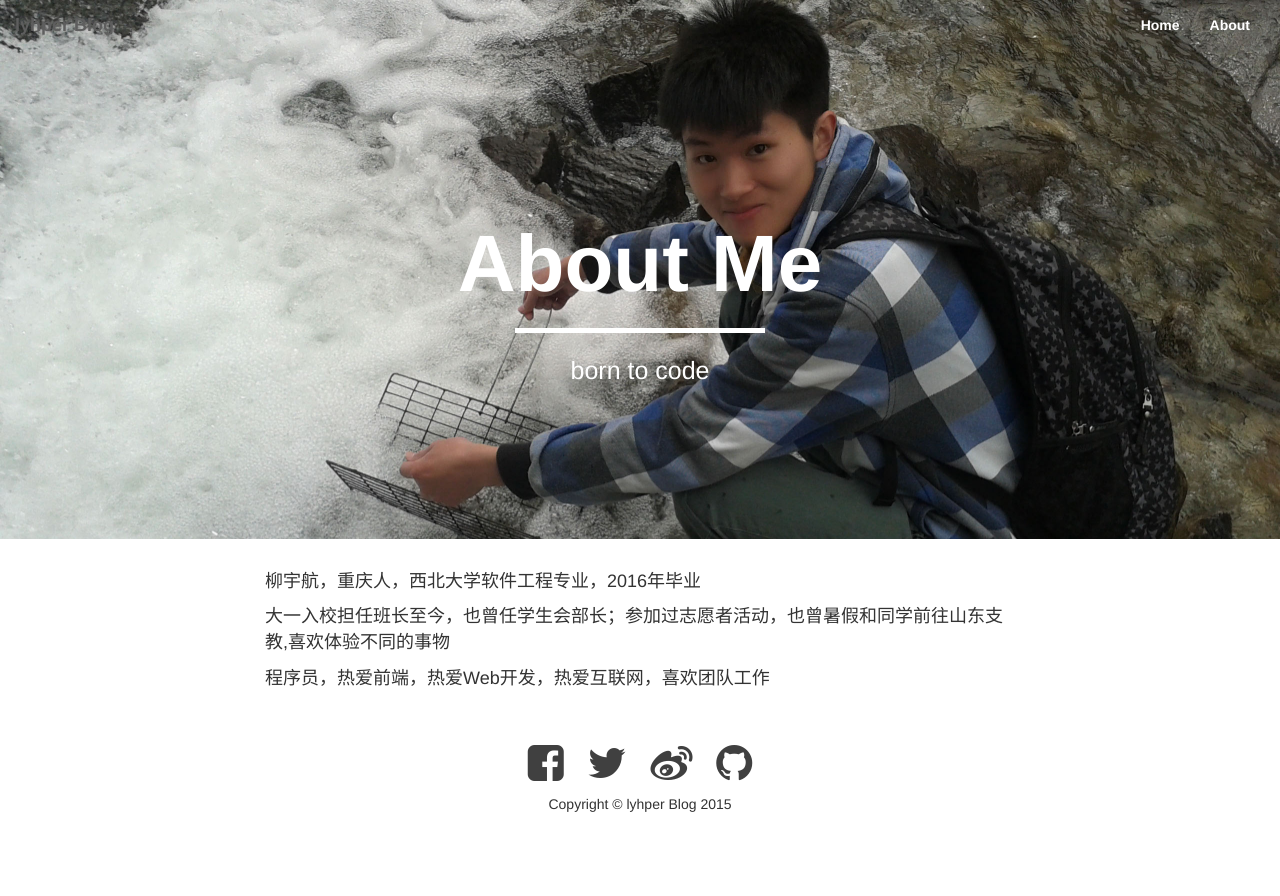
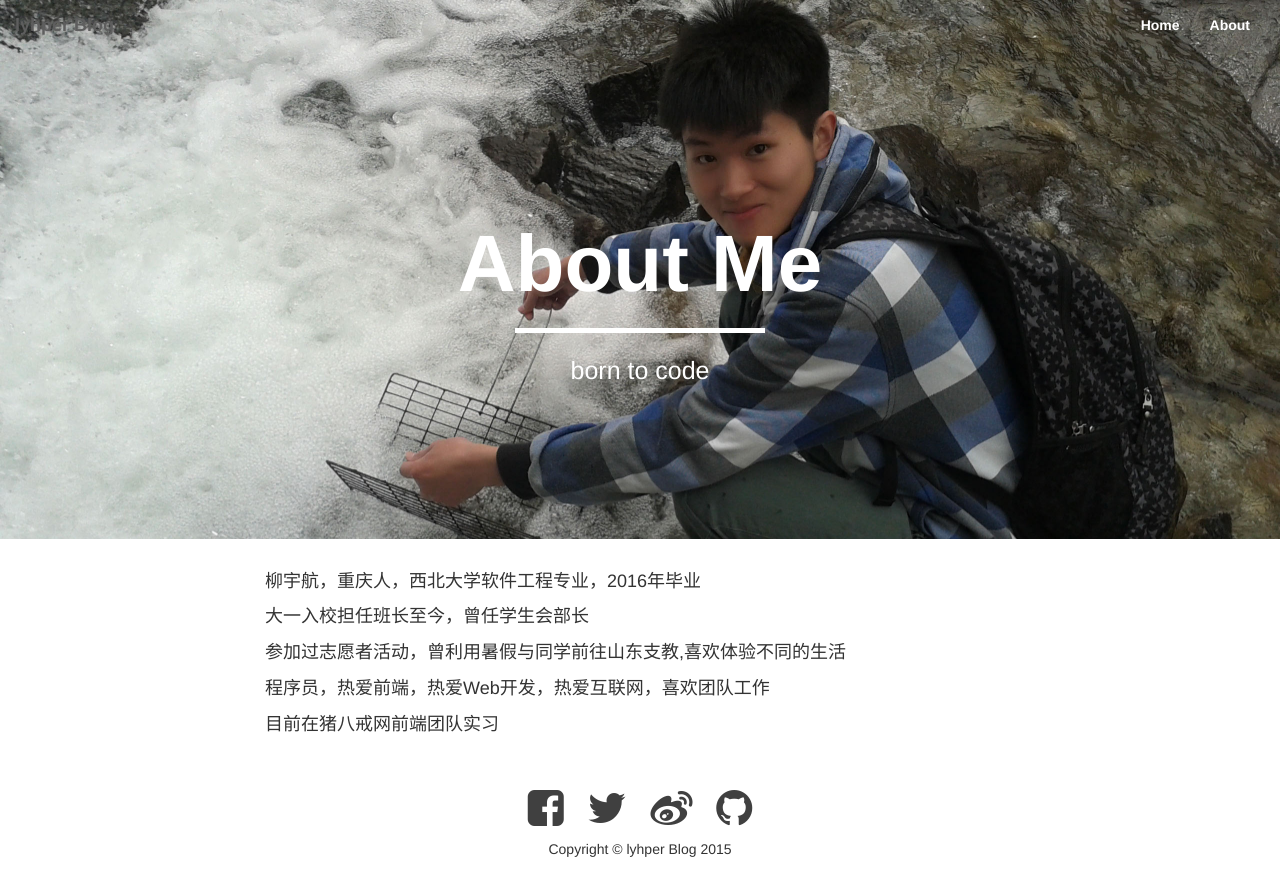
Before and after one commit to lyhper/lyhper.github.io, a Jekyll site: the page built from about.html, in a window 1280 px wide. Shown: the top 896 px of the page. Built offline with Jekyll 4.4.1, drawn with Linux system fonts in a browser that asks for light colours.

Commit message:
modify introduction

```diff
--- a/about.html
+++ b/about.html
@@ -4,5 +4,7 @@ title: About Me
 ---
 
 <p>柳宇航，重庆人，西北大学软件工程专业，2016年毕业</p>
-<p>大一入校担任班长至今，也曾任学生会部长；参加过志愿者活动，也曾暑假和同学前往山东支教,喜欢体验不同的事物</p>
+<p>大一入校担任班长至今，曾任学生会部长</p>
+<p>参加过志愿者活动，曾利用暑假与同学前往山东支教,喜欢体验不同的生活</p>
 <p>程序员，热爱前端，热爱Web开发，热爱互联网，喜欢团队工作</p>
+<p>目前在猪八戒网前端团队实习</p>
```
